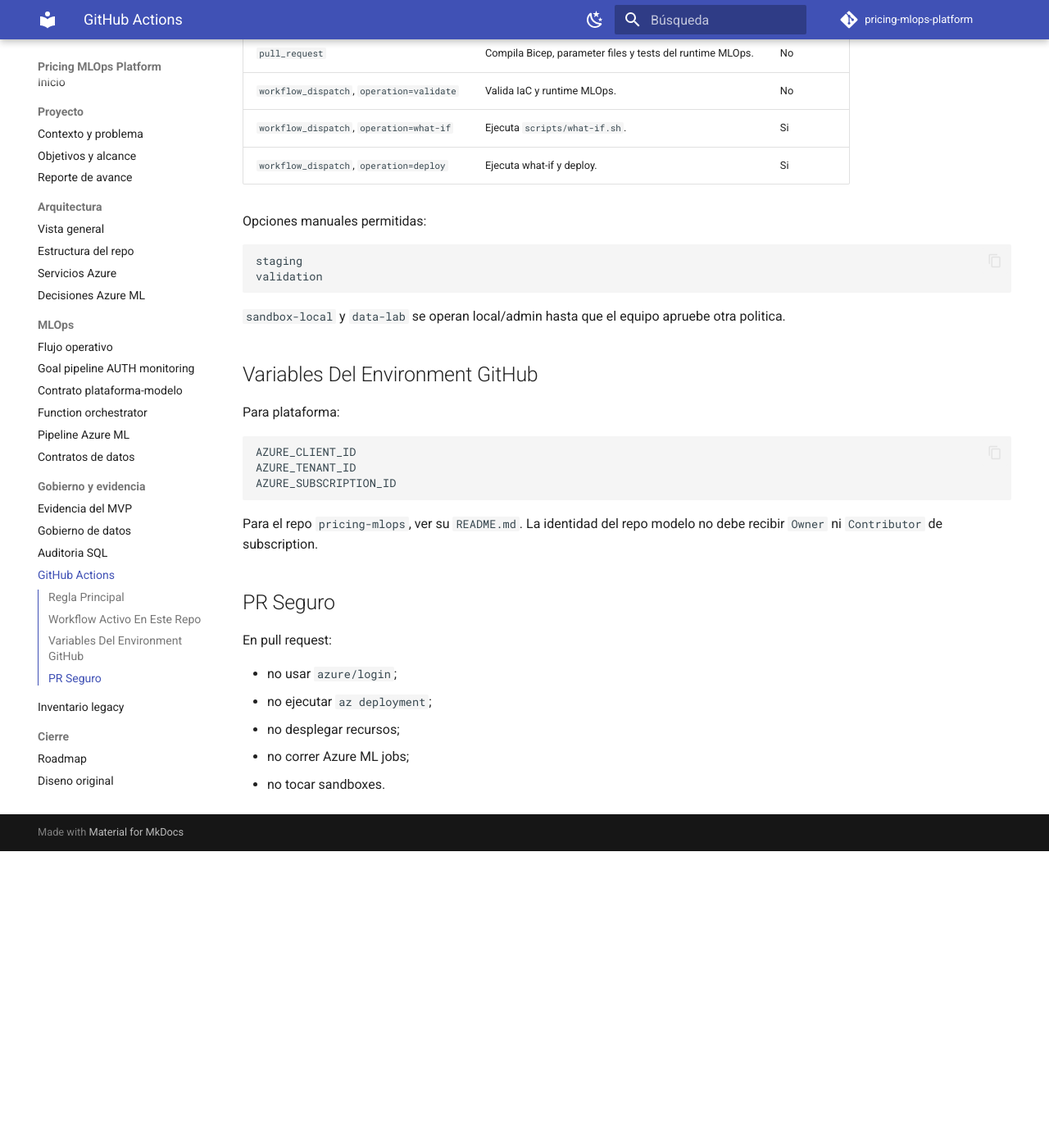
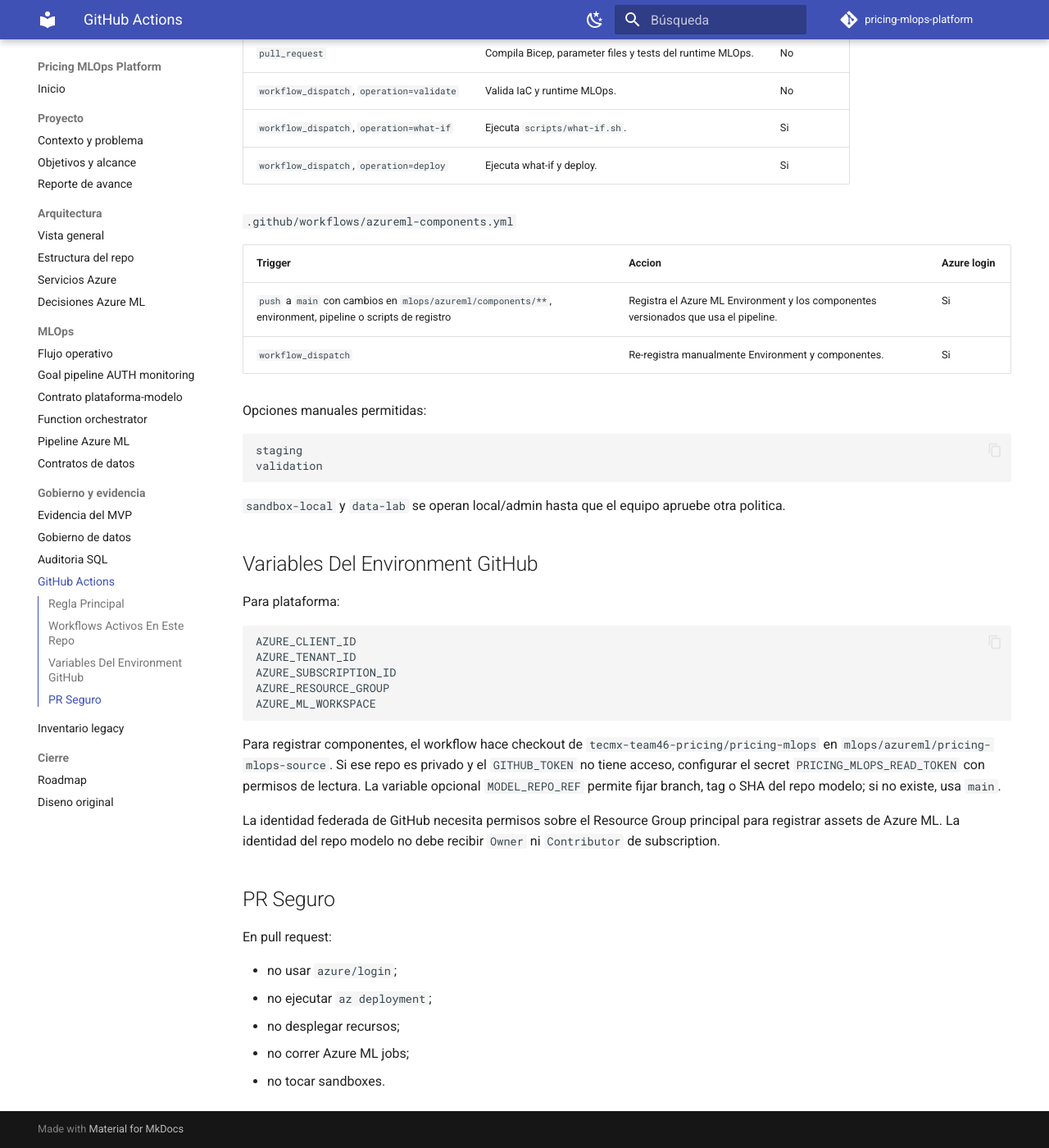
Before and after one commit to tecmx-team46-pricing/pricing-mlops-platform, an MkDocs documentation site: the page built from docs/github-actions.md, in a window 1280 px wide and 1400 px high, scrolled down 568 px. Shown: the whole window at 82% size. Built offline with MkDocs 1.6.1 and Material for MkDocs 9.7.7, drawn with Linux system fonts in a browser that asks for light colours; comment, search, counter and statistics services are not loaded; before the commit the page ends 1606 px from its top, so only the background shows below that; some of the changed text lies outside the part shown.

Commit message:
Add Azure ML component registration workflow

````diff
--- a/docs/github-actions.md
+++ b/docs/github-actions.md
@@ -10,7 +10,7 @@
 - ejecutar `what-if` o deploy manual controlado de infraestructura;
 - publicar o probar integraciones cuando se solicite.
 
-## Workflow Activo En Este Repo
+## Workflows Activos En Este Repo
 
 `.github/workflows/platform-infra.yml`
 
@@ -20,6 +20,13 @@
 | `workflow_dispatch`, `operation=validate` | Valida IaC y runtime MLOps. | No |
 | `workflow_dispatch`, `operation=what-if` | Ejecuta `scripts/what-if.sh`. | Si |
 | `workflow_dispatch`, `operation=deploy` | Ejecuta what-if y deploy. | Si |
+
+`.github/workflows/azureml-components.yml`
+
+| Trigger | Accion | Azure login |
+|---|---|---|
+| `push` a `main` con cambios en `mlops/azureml/components/**`, environment, pipeline o scripts de registro | Registra el Azure ML Environment y los componentes versionados que usa el pipeline. | Si |
+| `workflow_dispatch` | Re-registra manualmente Environment y componentes. | Si |
 
 Opciones manuales permitidas:
 
@@ -38,9 +45,13 @@
 AZURE_CLIENT_ID
 AZURE_TENANT_ID
 AZURE_SUBSCRIPTION_ID
+AZURE_RESOURCE_GROUP
+AZURE_ML_WORKSPACE
 ```
 
-Para el repo `pricing-mlops`, ver su `README.md`. La identidad del repo modelo no debe recibir `Owner` ni `Contributor` de subscription.
+Para registrar componentes, el workflow hace checkout de `tecmx-team46-pricing/pricing-mlops` en `mlops/azureml/pricing-mlops-source`. Si ese repo es privado y el `GITHUB_TOKEN` no tiene acceso, configurar el secret `PRICING_MLOPS_READ_TOKEN` con permisos de lectura. La variable opcional `MODEL_REPO_REF` permite fijar branch, tag o SHA del repo modelo; si no existe, usa `main`.
+
+La identidad federada de GitHub necesita permisos sobre el Resource Group principal para registrar assets de Azure ML. La identidad del repo modelo no debe recibir `Owner` ni `Contributor` de subscription.
 
 ## PR Seguro
 
````
Also changed, not shown: docs/operations.md (+12 -0 lines), 11 other files.
